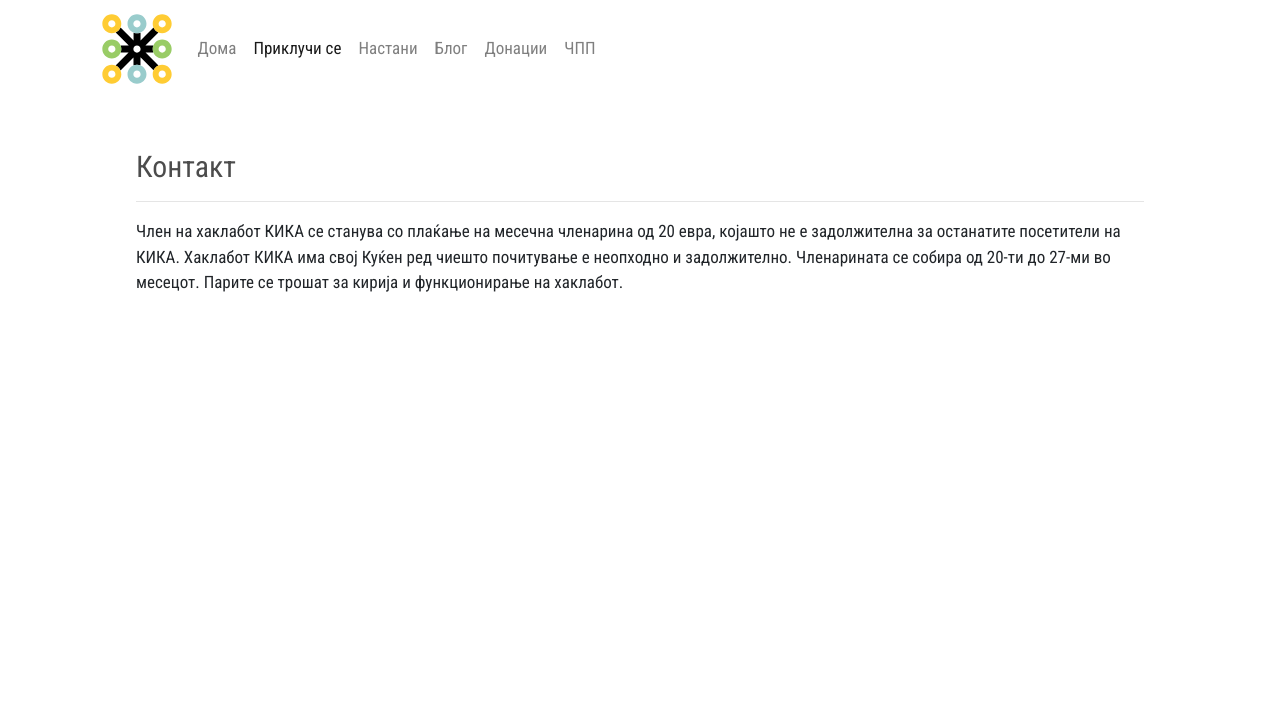
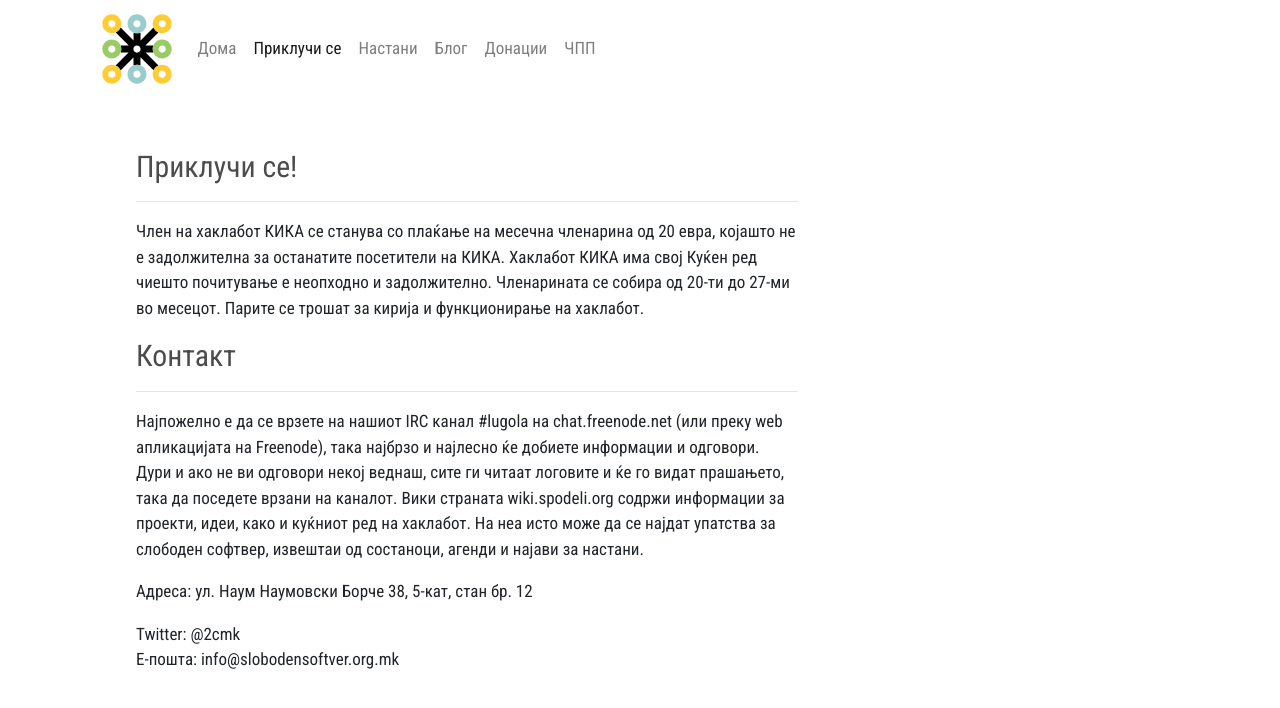
Before and after one commit to skopjehacklab/hackerspace, a Jekyll site: the page built from members.html, in a window 1280 px wide. Shown: the top 708 px of the page. Built offline with Jekyll 4.4.1, drawn with Linux system fonts in a browser that asks for light colours; nearby versions of some CDN libraries.

Commit message:
updates index and members page

```diff
--- a/index.html
+++ b/index.html
@@ -70,7 +70,6 @@ title: "Дома"
 <div class="row mt-3">
         <div class="col-6">
             <div style="height: 400px">
-                <h3>Локација</h3>
                 <hr>
                 <iframe style="height: 100%; width: 100%;" frameborder="0" scrolling="no" marginheight="0" marginwidth="0" src="https://www.openstreetmap.org/export/embed.html?bbox=21.422712206840515%2C41.997650137755805%2C21.426247358322147%2C41.99944810806356&amp;layer=mapnik&amp;marker=41.998549129259594%2C21.42447978258133"
                     style="border: 1px solid black"></iframe><br /><small><a href="https://www.openstreetmap.org/?mlat=41.99855&amp;mlon=21.42448#map=19/41.99855/21.42448">View
@@ -78,7 +77,6 @@ title: "Дома"
             </div>
         </div>
         <div class="col-6">
-            <h3>Фотографии</h3>
             <hr>
             <div style="height: 400px">
                 <div id="carouselExampleControls" class="carousel slide" data-ride="carousel">
--- a/members.html
+++ b/members.html
@@ -3,14 +3,47 @@ layout: default
 permalink: /members/
 title: "Приклучи се!"
 ---
+<div class="page">
 
-<div class="page">
-<h3>Контакт</h3>
-<hr>
 
-<p>Член на хаклабот КИКА се станува со плаќање на месечна членарина од 20 евра, којашто не е задолжителна за останатите
-    посетители на КИКА. Хаклабот КИКА има свој Куќен ред чиешто почитување е неопходно и задолжително.
+    <div class="row">
+        <!-- Blog Entries Column -->
+        <div class="col-md-8">
+            <h3>Приклучи се!</h3>
+            <hr>
+            <p>Член на хаклабот КИКА се станува со плаќање на месечна членарина од 20 евра, којашто не е задолжителна
+                за останатите
+                посетители на КИКА. Хаклабот КИКА има свој Куќен ред чиешто почитување е неопходно и задолжително.
 
-    Членарината се собира од 20-ти до 27-ми во месецот. Парите се трошат за кирија и функционирање на хаклабот.</p>
+                Членарината се собира од 20-ти до 27-ми во месецот. Парите се трошат за кирија и функционирање на
+                хаклабот.</p>
+
+            <h3>Контакт</h3>
+            <hr>
+            <p> Најпожелно е да се врзете на нашиот IRC канал #lugola на chat.freenode.net (или преку web апликацијата
+                на
+                Freenode), така најбрзо и најлесно ќе добиете информации и одговори. Дури и ако не ви одговори некој
+                веднаш,
+                сите ги читаат логовите и ќе го видат прашањето, така да поседете врзани на каналот.
+                Вики страната wiki.spodeli.org содржи информации за проекти, идеи, како и куќниот ред на хаклабот. На
+                неа исто
+                може да се најдат упатства за слободен софтвер, извештаи од состаноци, агенди и најави за настани.
+            </p>
+            <p>Aдреса:
+                ул. Наум Наумовски Борче 38, 5-кат, стан бр. 12
+            </p>
+
+            <p>Twitter: @2cmk
+                <br />
+                E-пошта: info@slobodensoftver.org.mk
+            </p>
+
+        </div>
+
+        <!-- Sidebar Widgets Column -->
+        <div class="col-md-4">
+        </div>
+    </div>
+
 
 </div>
```
